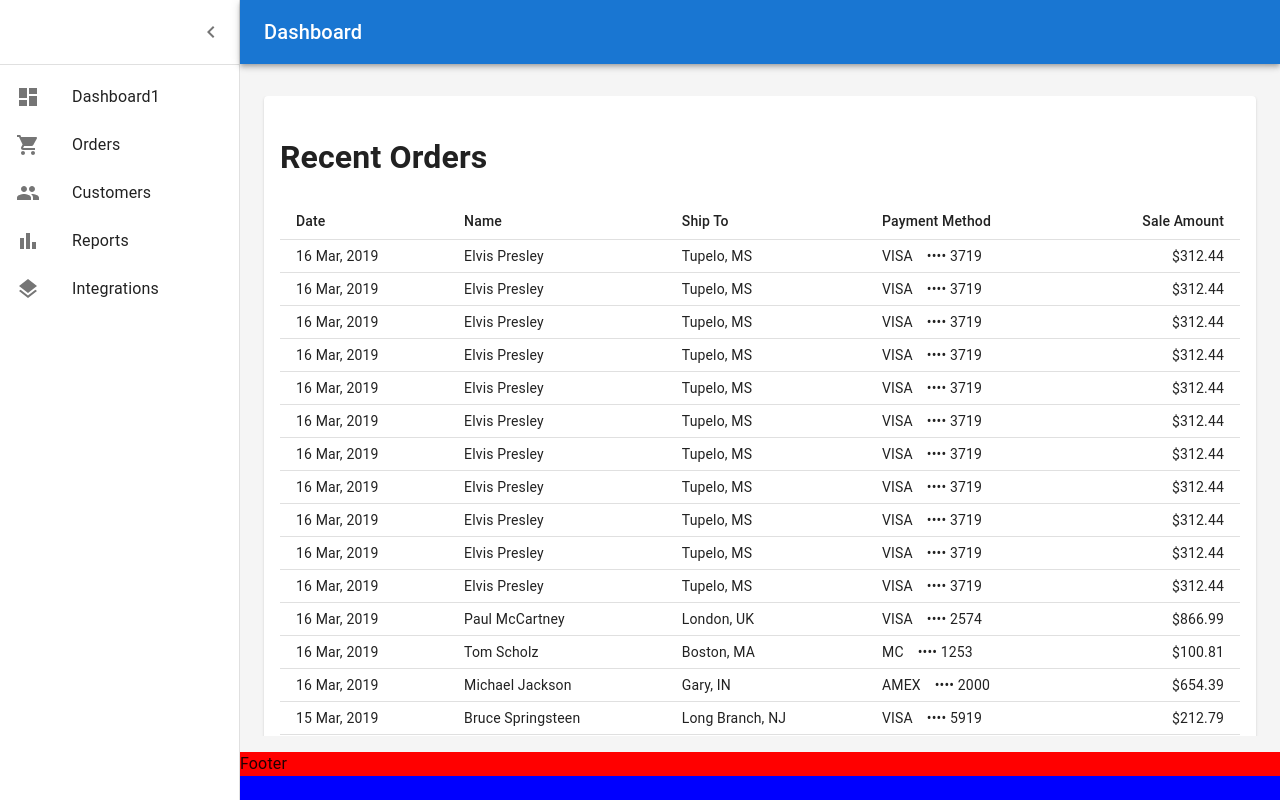
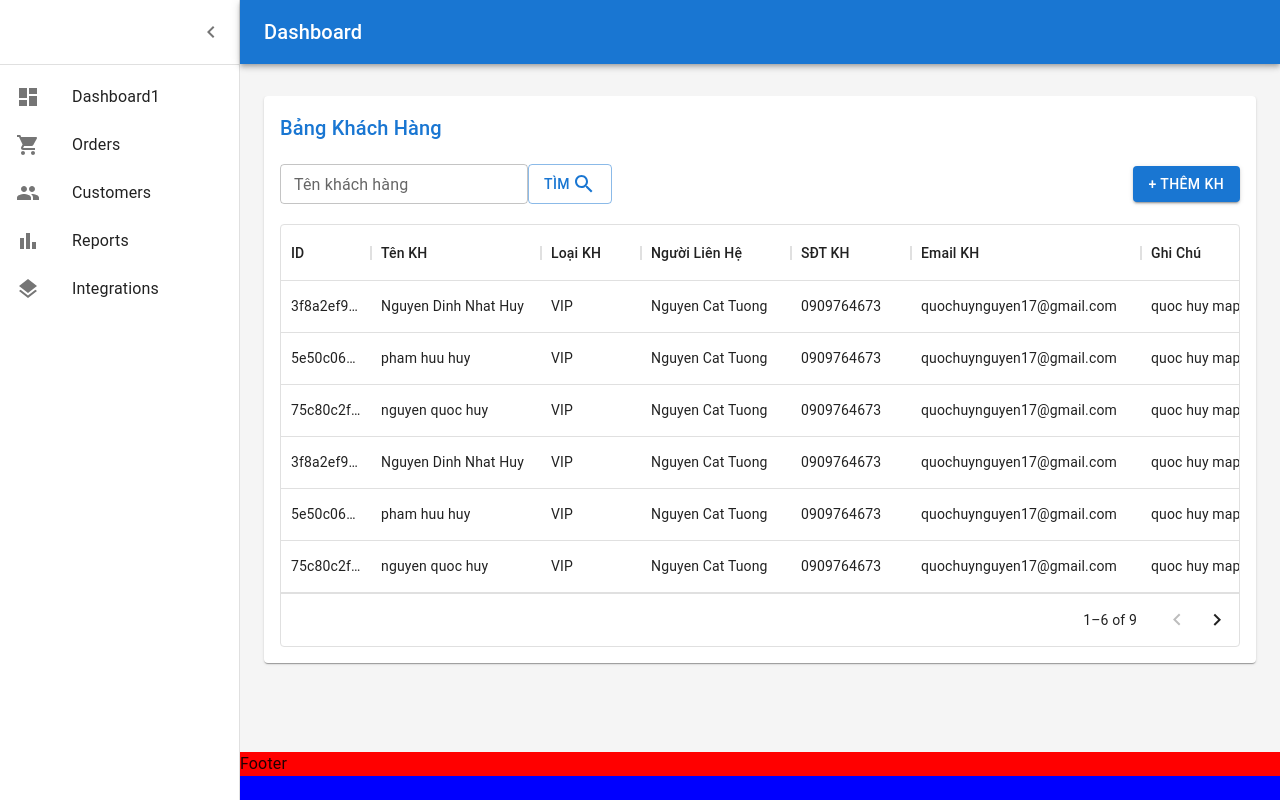
Before and after one commit to phamhuuhuy/LMS-PhuongHai, a React (Create React App) app in the folder frontend/: page /customer in a window 1280 px wide. Built offline with nearby package versions, Linux system fonts and the light colour scheme; the HTML template or start-up script is replaced by a standard one.

Commit message:
customer table

```diff
--- a/frontend/package.json
+++ b/frontend/package.json
@@ -7,6 +7,7 @@
     "@emotion/styled": "^11.8.1",
     "@mui/icons-material": "^5.6.2",
     "@mui/material": "^5.6.4",
+    "@mui/x-data-grid": "^5.10.0",
     "@testing-library/jest-dom": "^5.16.4",
     "@testing-library/react": "^13.1.1",
     "@testing-library/user-event": "^13.5.0",
--- a/frontend/src/components/Customer/Customer.tsx
+++ b/frontend/src/components/Customer/Customer.tsx
@@ -3,6 +3,7 @@ import Container from '@mui/material/Container';
 import Grid from '@mui/material/Grid';
 import Paper from '@mui/material/Paper';
 import Orders from './Orders';
+import CustomerTable from './CustomerTable';
 
 const Customer = () => {
   return (
@@ -11,7 +12,8 @@ const Customer = () => {
         {/* Recent Orders */}
         <Grid item xs={12}>
           <Paper sx={{ p: 2, display: 'flex', flexDirection: 'column' }}>
-            <Orders />
+            {/* <Orders /> */}
+            <CustomerTable />
           </Paper>
         </Grid>
       </Grid>
--- /dev/null
+++ b/frontend/src/components/Customer/CustomerTable.tsx
@@ -0,0 +1,203 @@
+import React from "react";
+import { DataGrid, GridColDef } from "@mui/x-data-grid";
+import { Edit, Delete, Search } from "@mui/icons-material";
+import { Typography, TextField, Button } from "@mui/material";
+
+const CustomerTable = () => {
+  const handleEdit = (id: string) => {
+    console.log("Edit " + id);
+  };
+  const handleDelete = (id: string) => {
+    console.log("Delete " + id);
+  };
+  const columns: GridColDef[] = [
+    { field: "id", headerName: "ID", width: 90 },
+    {
+      field: "customerName",
+      headerName: "Tên KH",
+      width: 170,
+    },
+    {
+      field: "customerType",
+      headerName: "Loại KH",
+      width: 100,
+    },
+
+    {
+      field: "customerContact",
+      headerName: "Người Liên Hệ",
+      width: 150,
+    },
+    {
+      field: "customerPhone",
+      headerName: "SĐT KH",
+      width: 120,
+    },
+    {
+      field: "customerEmail",
+      headerName: "Email KH",
+      width: 230,
+    },
+    {
+      field: "customerNote",
+      headerName: "Ghi Chú",
+      width: 150,
+    },
+    {
+      field: "action",
+      headerName: "Hành Động",
+      width: 150,
+      renderCell: (params) => {
+        return (
+          <>
+            <div style={{ marginRight: "20px" }}>
+              <Edit
+                style={{ color: "#1976d2" }}
+                onClick={() => handleEdit(params.row.id)}
+              />
+            </div>
+            <div>
+              <Delete
+                style={{ color: "red" }}
+                onClick={() => handleDelete(params.row.id)}
+              />
+            </div>
+            {/* <Link to={`/user/${params.row._id}`}>
+                            <button className="userListEdit">Edit</button>
+                        </Link>
+                        <DeleteOutline className="userListDelete" onClick={() => handleDelete(params.row._id)} /> */}
+          </>
+        );
+      },
+    },
+  ];
+
+  const rows = [
+    {
+      id: "3f8a2ef9-cb2b-4552-bab9-d4b87aca24bb",
+      customerName: "Nguyen Dinh Nhat Huy",
+      customerType: "VIP",
+      customerContact: "Nguyen Cat Tuong",
+      customerPhone: "0909764673",
+      customerEmail: "quochuynguyen17@gmail.com",
+      customerNote: "quoc huy map an nhieu",
+    },
+    {
+      id: "5e50c061-1fca-4ff3-afa3-727b0fc50a30",
+      customerName: "pham huu huy",
+      customerType: "VIP",
+      customerContact: "Nguyen Cat Tuong",
+      customerPhone: "0909764673",
+      customerEmail: "quochuynguyen17@gmail.com",
+      customerNote: "quoc huy map an nhieu",
+    },
+    {
+      id: "75c80c2f-c7cc-49f1-b0eb-09dae5b00965",
+      customerName: "nguyen quoc huy",
+      customerType: "VIP",
+      customerContact: "Nguyen Cat Tuong",
+      customerPhone: "0909764673",
+      customerEmail: "quochuynguyen17@gmail.com",
+      customerNote: "quoc huy map an nhieu",
+    },
+    {
+      id: "3f8a2ef9-cb2b-4552-bab9-d4b87aca24bb1",
+      customerName: "Nguyen Dinh Nhat Huy",
+      customerType: "VIP",
+      customerContact: "Nguyen Cat Tuong",
+      customerPhone: "0909764673",
+      customerEmail: "quochuynguyen17@gmail.com",
+      customerNote: "quoc huy map an nhieu",
+    },
+    {
+      id: "5e50c061-1fca-4ff3-afa3-727b0fc50a301",
+      customerName: "pham huu huy",
+      customerType: "VIP",
+      customerContact: "Nguyen Cat Tuong",
+      customerPhone: "0909764673",
+      customerEmail: "quochuynguyen17@gmail.com",
+      customerNote: "quoc huy map an nhieu",
+    },
+    {
+      id: "75c80c2f-c7cc-49f1-b0eb-09dae5b009651",
+      customerName: "nguyen quoc huy",
+      customerType: "VIP",
+      customerContact: "Nguyen Cat Tuong",
+      customerPhone: "0909764673",
+      customerEmail: "quochuynguyen17@gmail.com",
+      customerNote: "quoc huy map an nhieu",
+    },
+    {
+      id: "3f8a2ef9-cb2b-4552-bab9-d4b87aca24bb2",
+      customerName: "Nguyen Dinh Nhat Huy",
+      customerType: "VIP",
+      customerContact: "Nguyen Cat Tuong",
+      customerPhone: "0909764673",
+      customerEmail: "quochuynguyen17@gmail.com",
+      customerNote: "quoc huy map an nhieu",
+    },
+    {
+      id: "5e50c061-1fca-4ff3-afa3-727b0fc50a302",
+      customerName: "pham huu huy",
+      customerType: "VIP",
+      customerContact: "Nguyen Cat Tuong",
+      customerPhone: "0909764673",
+      customerEmail: "quochuynguyen17@gmail.com",
+      customerNote: "quoc huy map an nhieu",
+    },
+    {
+      id: "75c80c2f-c7cc-49f1-b0eb-09dae5b009652",
+      customerName: "nguyen quoc huy",
+      customerType: "VIP",
+      customerContact: "Nguyen Cat Tuong",
+      customerPhone: "0909764673",
+      customerEmail: "quochuynguyen17@gmail.com",
+      customerNote: "quoc huy map an nhieu",
+    },
+  ];
+  return (
+    <div>
+      <Typography
+        component="h2"
+        variant="h6"
+        color="primary"
+        style={{ marginBottom: "20px" }}
+      >
+        Bảng Khách Hàng
+      </Typography>
+      <div
+        style={{
+          width: "100%",
+          display: "flex",
+          marginBottom: "20px",
+          justifyContent: "space-between",
+          alignItems: "center",
+        }}
+      >
+        <div style={{ display: "flex", alignContent: "stretch" }}>
+          <TextField
+            id="outlined-basic"
+            label="Tên khách hàng"
+            variant="outlined"
+            size="small"
+          />
+          <Button variant="outlined">
+            Tìm <Search style={{ color: "#1976d2", marginLeft: "2px" }} />
+          </Button>
+        </div>
+        <Button variant="contained">+ Thêm KH</Button>
+      </div>
+
+      <div style={{ height: 423, width: "100%" }}>
+        <DataGrid
+          rows={rows}
+          columns={columns}
+          pageSize={6}
+          disableSelectionOnClick
+        />
+      </div>
+    </div>
+  );
+};
+
+export default CustomerTable;
```
Also changed, not shown: 1 other file (tests, documents, lock files or other folders).
